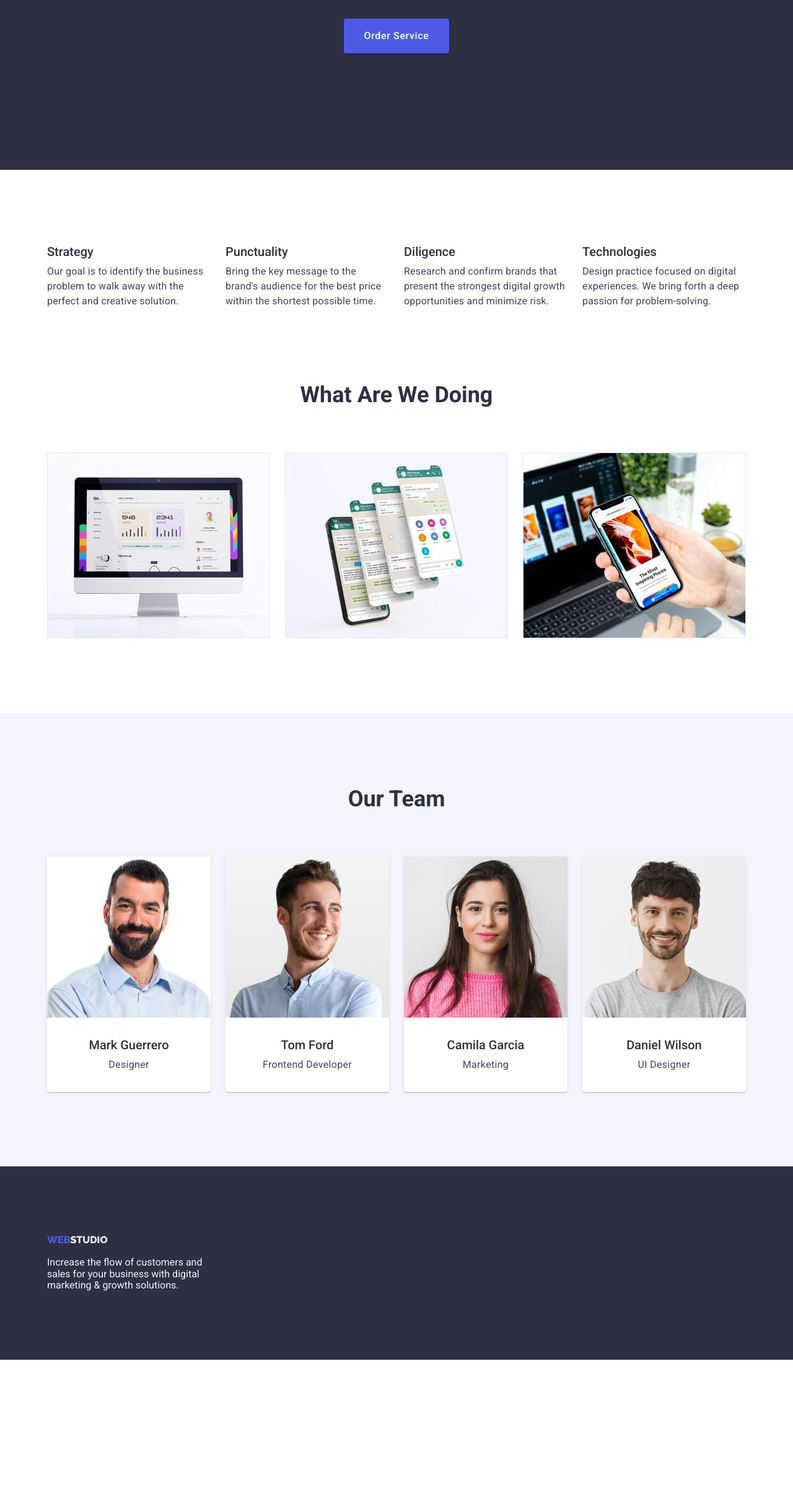
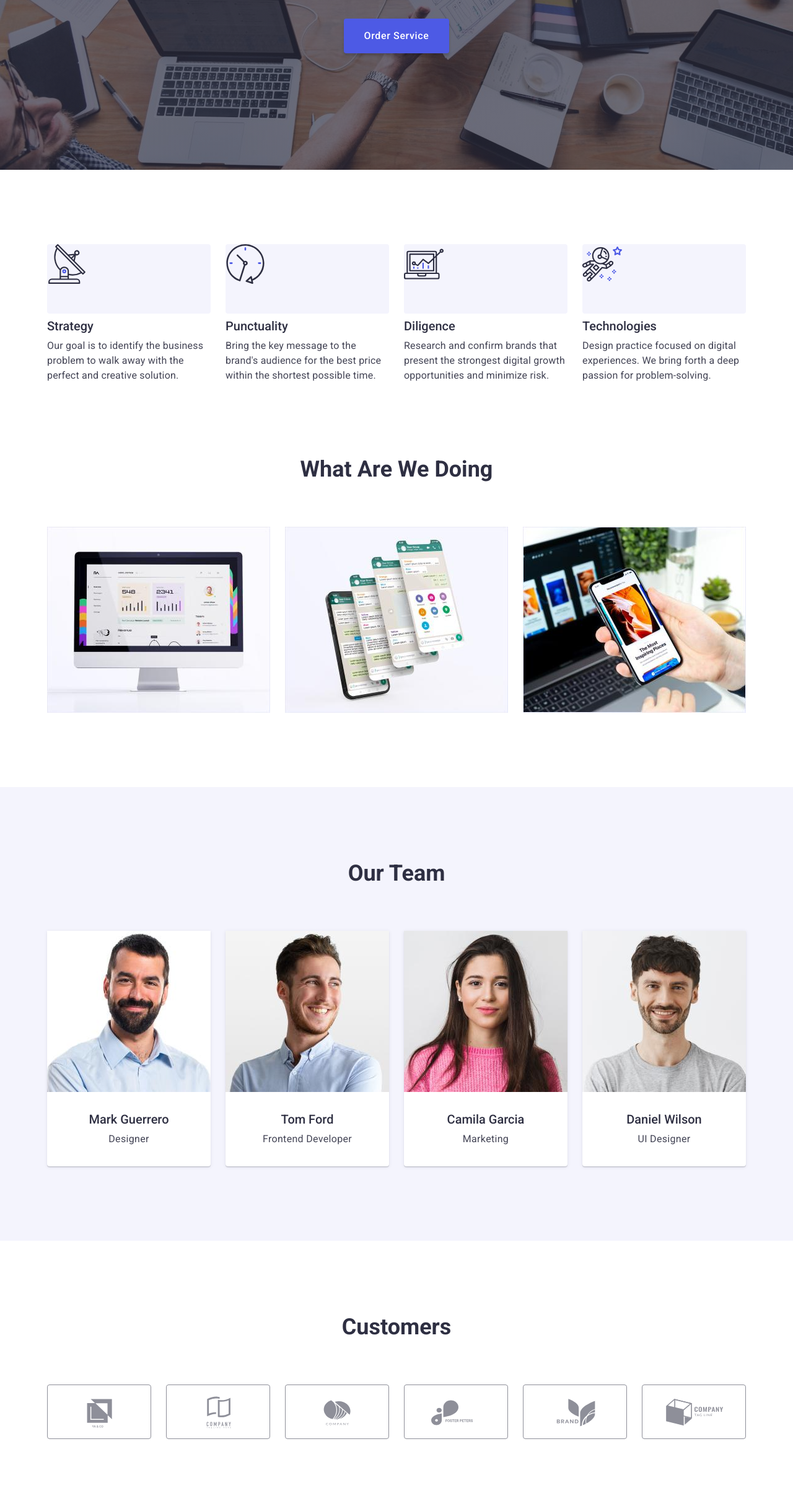
Before and after one commit to MacTur/goit-markup-hw-04, a plain HTML site: page index.html in a window 1280 px wide. Shown: the part 399-2800 px from the top of the page at 62% size. Before the commit the page ends 2593 px from the top, so only its background shows below. Drawn offline with nearby package versions, Linux system fonts and the light colour scheme.

Commit message:
added icons for features and customers with styles

```diff
--- a/css/styles.css
+++ b/css/styles.css
@@ -8,6 +8,7 @@
   --brand-color5: rgba(255, 255, 255, 1);
   --brand-color6: rgba(64, 75, 191, 1);
   --brand-color7: rgba(231, 233, 252, 1);
+  --brand-color8: rgba(142, 143, 153, 1);
 }
 
 body {
@@ -139,6 +140,14 @@ header {
 
 .main-title-bg {
   background-color: var(--brand-color1);
+  background-image: linear-gradient(
+      rgba(46, 47, 66, 0.7),
+      rgba(46, 47, 66, 0.7)
+    ),
+    url(/images/people-office.jpg);
+  max-width: 1440px;
+  height: 600px;
+  margin: 0 auto;
 }
 
 .order-button {
@@ -253,8 +262,10 @@ header {
   padding-top: 120px;
 }
 .features,
-.feature-title p {
+.feature-title p,
+.icons-wrapper {
   display: flex;
+  flex-wrap: wrap;
   justify-content: space-around;
 }
 
@@ -262,6 +273,14 @@ header {
   padding-top: 8px;
   max-width: 264px;
   letter-spacing: 0.2px;
+}
+
+.icons-wrapper {
+  width: 264px;
+  height: 112px;
+  border-radius: 4px;
+  background-color: var(--brand-color4);
+  margin-bottom: 8px;
 }
 
 .capabilities {
@@ -272,6 +291,30 @@ header {
   row-gap: 24px;
 }
 
+.customers-list {
+  display: flex;
+  flex-wrap: wrap;
+  row-gap: 24px;
+  justify-content: space-between;
+}
+
+.customers-list-element {
+  display: block;
+  width: 168px;
+  height: 88px;
+}
+
+.customers-icon {
+  fill: var(--brand-color8);
+  border: 1px solid var(--brand-color8);
+  border-radius: 4px;
+}
+
+.customers-list-element :hover,
+.customers-list-element :focus {
+  fill: var(--brand-color6);
+  border: 1px solid var(--brand-color6);
+}
 .footer-bg {
   background-color: var(--brand-color1);
   padding-left: 0;
--- a/index.html
+++ b/index.html
@@ -42,13 +42,25 @@
 
           <ul class="features container">
             <li class="feature-title">
+              <div class="icons-wrapper">
+                <svg>
+                  <use href="./images/icons.svg#icon-antenna" width="64" height="64" viewBox="0 0 64 64"></use>
+                </svg>
+              </div>
               <span>Strategy</span>
               <p class="description">
                 Our goal is to identify the business problem to walk away with
                 the perfect and creative solution.
               </p>
+
+
             </li>
             <li class="feature-title">
+              <div class="icons-wrapper">
+                <svg class="features-icon">
+                  <use href="./images/icons.svg#icon-clock" width="64" height="64" viewBox="0 0 64 64"></use>
+                </svg>
+              </div>
               <span>Punctuality</span>
               <p class="description">
                 Bring the key message to the brand's audience for the best price
@@ -56,6 +68,11 @@
               </p>
             </li>
             <li class="feature-title">
+              <div class="icons-wrapper">
+                <svg class="features-icon">
+                  <use href="./images/icons.svg#icon-diagram" width="64" height="64" viewBox="0 0 64 64"></use>
+                </svg>
+              </div>
               <span>Diligence</span>
               <p class="description">
                 Research and confirm brands that present the strongest digital
@@ -63,6 +80,11 @@
               </p>
             </li>
             <li class="feature-title">
+              <div class="icons-wrapper">
+                <svg class="features-icon">
+                  <use href="./images/icons.svg#icon-astronaut" width="64" height="64" viewBox="0 0 64 64"></use>
+                </svg>
+              </div>
               <span>Technologies</span>
               <p class="description">
                 Design practice focused on digital experiences. We bring forth a
@@ -172,6 +194,44 @@
             </ul>
           </section>
         </div>
+
+        <div class="section">
+          <section class="container">
+            <h2 class="titles">Customers</h2>
+          <ul class="customers-list">
+            <li class="customers-list-element">
+              <svg class="customers-icon" width="168" height="88" viewBox="0 0 168 88">
+                <use href="./images/icons.svg#icon-Client-1"></use>
+              </svg>
+            </li>
+            <li class="customers-list-element">
+              <svg class="customers-icon" width="168" height="88" viewBox="0 0 168 88">
+                <use href="./images/icons.svg#icon-Client-2"></use>
+              </svg>
+            </li>
+            <li class="customers-list-element">
+              <svg class="customers-icon" width="168" height="88" viewBox="0 0 168 88">
+                <use href="./images/icons.svg#icon-Client-3"></use>
+              </svg>
+            </li>
+            <li class="customers-list-element">
+              <svg class="customers-icon" width="168" height="88" viewBox="0 0 168 88">
+                <use href="./images/icons.svg#icon-Client-4"></use>
+              </svg>
+            </li>
+            <li class="customers-list-element">
+              <svg class="customers-icon" width="168" height="88" viewBox="0 0 168 88">
+                <use href="./images/icons.svg#icon-Client-5"></use>
+              </svg >
+            </li>
+            <li class="customers-list-element">
+              <svg class="customers-icon" width="168" height="88" viewBox="0 0 168 88">
+                <use href="./images/icons.svg#icon-Client-6"></use>
+              </svg>
+            </li>
+          </ul>
+          </section>
+        </div>
       </main>
 
       <footer>
```
Also changed, not shown: images/icons.svg (added), images/people-office.jpg (added).
